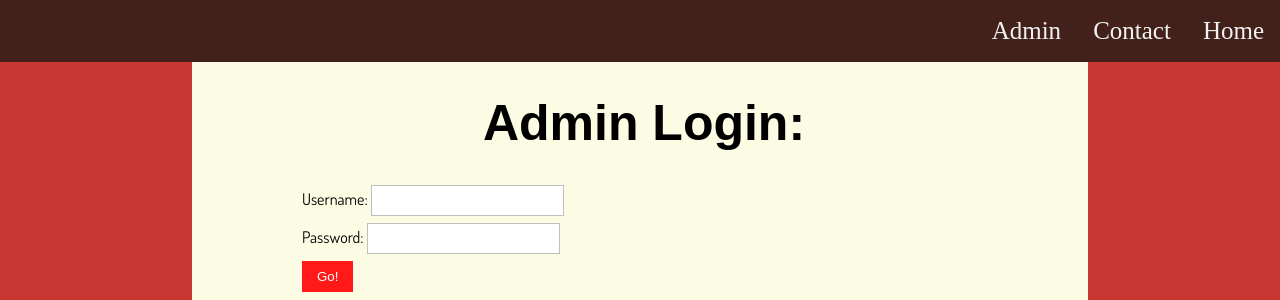
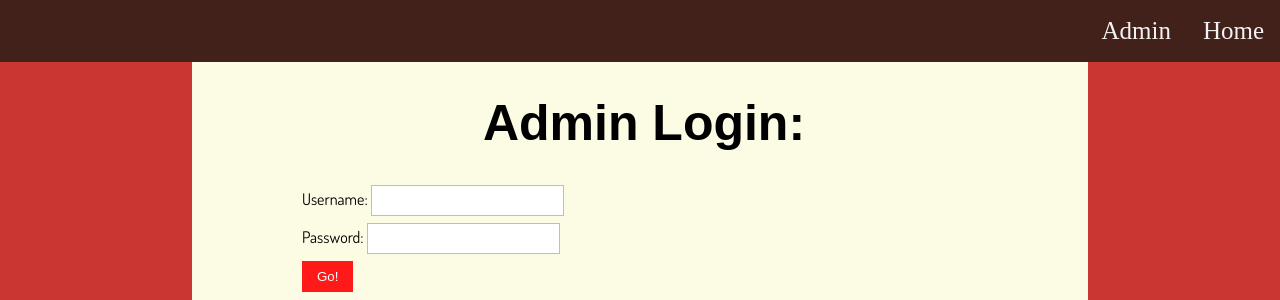
Before and after one commit to rdaley2/Sydney09, a PHP site: page /login.php in a window 1280 px wide. Shown: the top 300 px of the page. Run offline with PHP 8.4, Linux system fonts and the light colour scheme; some web fonts are replaced.

Commit message:
getting rid of contact

```diff
--- a/OTHER TRIAL SORRY GUYS HAHA/Lab09/admin/login.php
+++ b/OTHER TRIAL SORRY GUYS HAHA/Lab09/admin/login.php
@@ -23,7 +23,6 @@ if ( isset($_SESSION["user"]) ) {
 	<body>
 		<div class="topnav" id="myTopnav">
 		  <a href="../assignment09.html">Home</a>
-		  <a href="#">Contact</a>
 		  <a href="admin/login.php">Admin</a>
 		</div>
 
```
